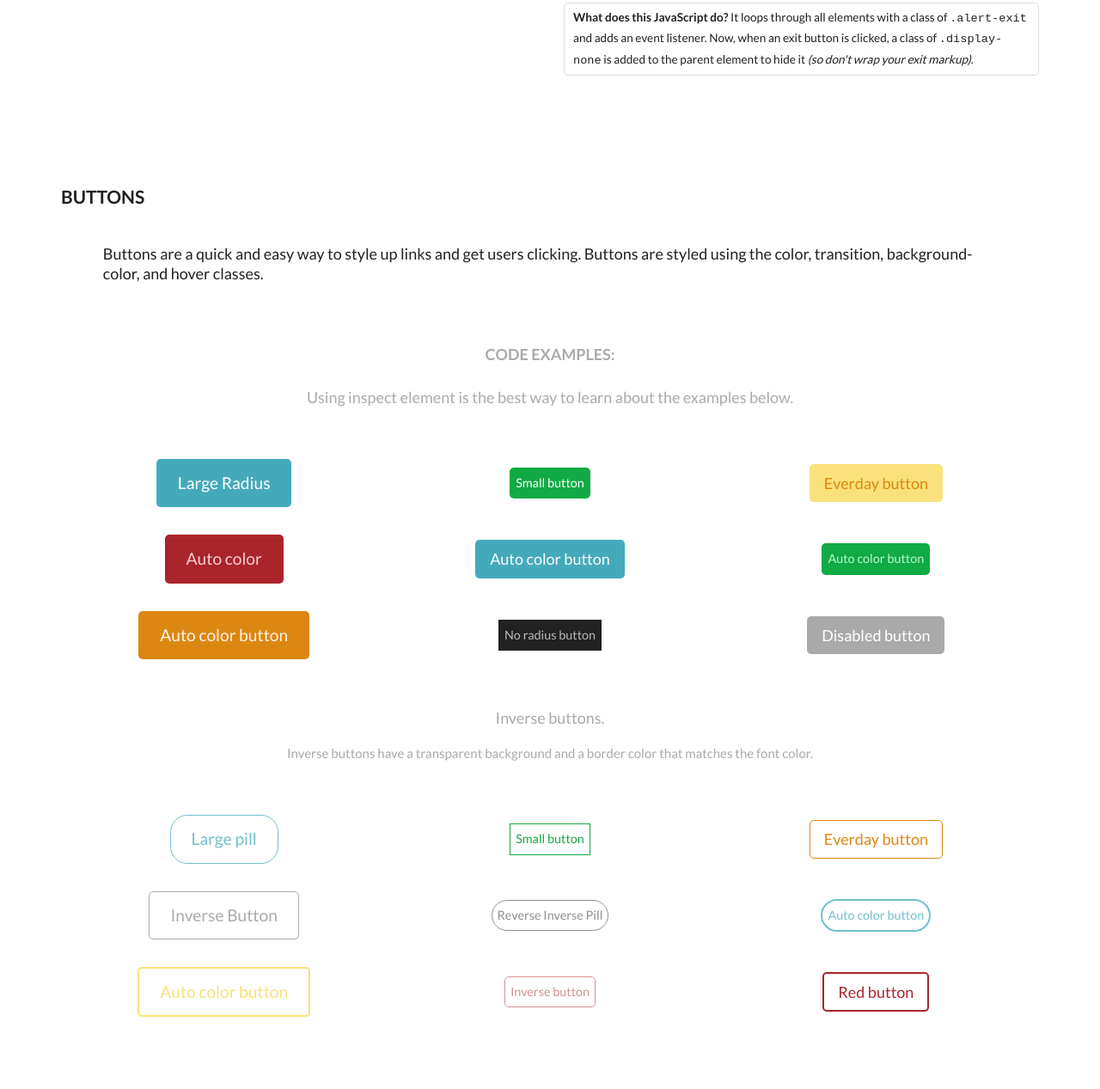
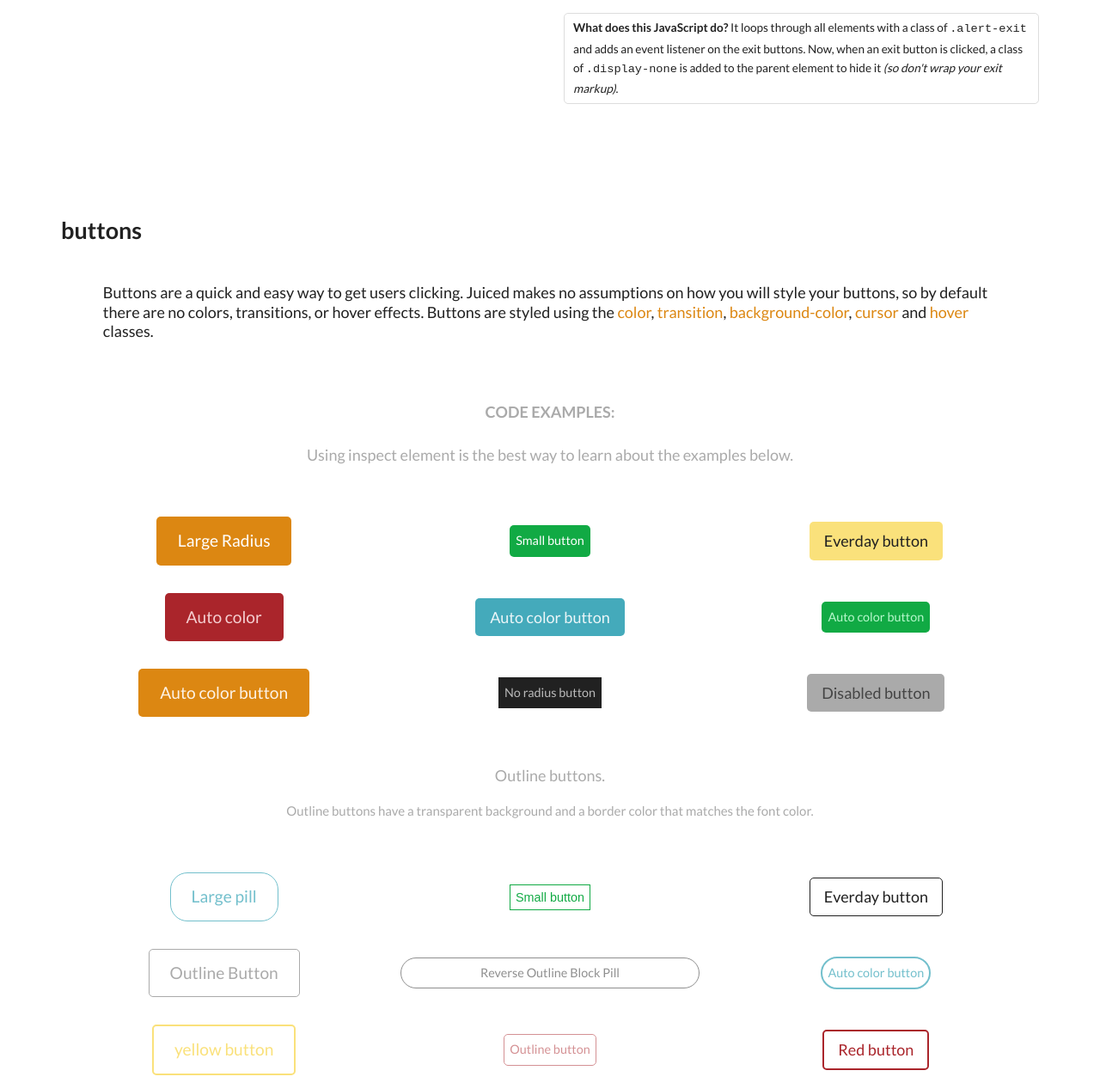
Before and after one commit to ovdojoey/Juiced, a website: page examples/index.html in a window 1280 px wide. Shown: the part 1274-2541 px from the top of the page at 86% size. Before the commit the page ends 2473 px from the top, so only its background shows below. Drawn offline with Linux system fonts and the light colour scheme.

Commit message:
updates to btn naming

```diff
--- a/examples/index.html
+++ b/examples/index.html
@@ -18,8 +18,9 @@
       padding: 10px 0;
     }
     .link-push-up{
-      position: reltative;
-      top: 80px;
+      position: relative;
+      top: -80px;
+      display: block;
     }
   </style>
 </head>
@@ -38,17 +39,17 @@
 
   <div class="container gutters items-start">
     <div class="col-12 top-padding">
-      <h3 class="text-left text-uppercase">alerts</h3>
+      <h2 class="text-left">alerts</h2>
     </div>
     <div class="col-11 col-push-half">
         <p class="text-left">
-          Alerts make it easy to display prominate information to the user.  They are styled using colors from your palette.
-          Alerts have optional exit button and size styles
-          .</p>
+          Alerts make it easy to display prominate information to the user.  They are styled using colors from your palette or you can use the optional <a href="/helper-classes/#color">color</a>, <a href="/helper-classes/#transition">transition</a>, <a href="/helper-classes/#background-color">background-color</a>, and <a href="/helper-classes/#hover">hover</a> classes.
+          Alerts can have an optional exit button and come in three sizes.
+          </p>
 
     </div>
     <div class="col-12">
-        <h4 class="color-light text-center text-uppercase">code examples:</h4>
+        <h4 class="color-light text-center text-uppercase">alert examples:</h4>
      </div>
     <div class="col-sm-6 col-order-1">
 
@@ -60,7 +61,7 @@
 
     </div>
     <div class="col-sm-6 col-order-3">
-      <h4 class="text-left">Easy exit buttons</h4>
+      <h4 class="text-left no-margin-top">Easy exit buttons</h4>
 
 
 
@@ -72,7 +73,7 @@
 
       <p class="color-light">
         <strong>Note:</strong>
-        Juiced has no JavaScript baked in.  You must manually add any Javascript funtionalty to hide alerts, Juiced makes this simple with CSS helper classes.  <a href="#alert-exit-functionality">See how</a>  &nbsp; <span class="hidden sm-visible position-absolute">&#8594;</span><span class="visible sm-hidden position-absolute">&#8595;</span>
+        Juiced has no JavaScript baked in.  You must manually add any Javascript functionalty to hide alerts, Juiced makes this simple with CSS helper classes.  <a href="#alert-exit-functionality">See how</a>  &nbsp; <span class="hidden sm-visible position-absolute">&#8594;</span><span class="visible sm-hidden position-absolute">&#8595;</span>
       </p>
 
     </div>
@@ -121,7 +122,7 @@
         &lt;/script&gt;
       </pre>
 
-      <div class="alert alert-sm"><strong>What does this JavaScript do?</strong> It loops through all elements with a class of <samp>.alert-exit</samp> and adds an event listener.  Now,  when an exit button is clicked, a class of <samp>.display-none</samp> is added to the parent element to hide it <em>(so don't wrap your exit markup)</em>.</div>
+      <div class="alert alert-sm"><strong>What does this JavaScript do?</strong> It loops through all elements with a class of <samp>.alert-exit</samp> and adds an event listener on the exit buttons.  Now,  when an exit button is clicked, a class of <samp>.display-none</samp> is added to the parent element to hide it <em>(so don't wrap your exit markup)</em>.</div>
 
 
     </div>
@@ -130,12 +131,12 @@
 
   <div class="container gutters items-start justify-space-">
     <div class="col-12 top-padding">
-      <a name="buttons"></a>
-      <h3 class="text-left text-uppercase">buttons</h3>
+      <a name="buttons" class="link-push-up"></a>
+      <h2 class="text-left">buttons</h2>
     </div>
     <div class="col-11 col-push-half">
         <p class="text-left">
-          Buttons are a quick and easy way to style up links and get users clicking.  Buttons are styled using the color, transition, background-color, and hover classes.
+          Buttons are a quick and easy way to get users clicking.  Juiced makes no assumptions on how you will style your buttons, so by default there are no colors, transitions, or hover effects.  Buttons are styled using the <a href="/helper-classes/#color">color</a>, <a href="/helper-classes/#transition">transition</a>, <a href="/helper-classes/#background-color">background-color</a>, <a href="/helper-classes/#cursor">cursor</a> and <a href="/helper-classes/#hover">hover</a> classes.
         </p>
 
     </div>
@@ -148,65 +149,65 @@
 
       <div class="container gutters-all items-center text-center">
         <div class="col-4">
-          <a href="#buttons" class="btn btn-lg radius background-color-blue color-white">Large Radius</a>
+          <a  class="btn btn-lg radius background-color-alt no-text-decoration hover-background-color-green color-white cursor-pointer">Large Radius</a>
         </div>
         <div class="col-4">
-          <a href="#buttons" class="btn btn-sm radius background-color-green color-white">Small button</a>
+          <a  class="btn btn-sm radius background-color-green color-white cursor-pointer">Small button</a>
         </div>
         <div class="col-4">
-          <a href="#buttons" class="btn radius background-color-yellow">Everday button</a>
+          <a  class="btn radius background-color-yellow cursor-pointer">Everday button</a>
         </div>
         <div class="col-4">
-          <a href="#buttons" class="btn btn-lg radius background-color-red color-auto text-decoration-none">Auto color</a>
+          <a  class="btn btn-lg radius background-color-red color-auto text-decoration-none cursor-pointer">Auto color</a>
         </div>
         <div class="col-4">
-          <a href="#buttons" class="btn radius background-color-primary color-auto">Auto color button</a>
+          <a  class="btn radius background-color-primary color-auto cursor-pointer">Auto color button</a>
         </div>
         <div class="col-4">
-          <a href="#buttons" class="btn btn-sm text-decoration-none radius background-color-green color-auto">Auto color button</a>
+          <a  class="btn btn-sm text-decoration-none radius background-color-green color-auto cursor-pointer">Auto color button</a>
         </div>
         <div class="col-4">
-          <a href="#buttons" class="btn btn-lg radius background-color-alt color-auto transition-all transition hover-btn-inverse hover-color-alt no-text-decoration">Auto color button</a>
+          <a  class="btn btn-lg radius background-color-alt color-auto transition-all transition hover-btn-outline hover-color-alt no-text-decoration cursor-pointer">Auto color button</a>
         </div>
         <div class="col-4">
-          <a href="#buttons" class="btn btn-sm background-color-dark color-auto">No radius button</a>
+          <a  class="btn btn-sm background-color-dark color-auto cursor-pointer">No radius button</a>
         </div>
         <div class="col-4">
-          <a href="#buttons" class="btn radius background-color-light cursor-not-allowed no-text-decoration color-white">Disabled button</a>
+          <a  class="btn radius background-color-light cursor-not-allowed no-text-decoration color-auto">Disabled button</a>
         </div>
       </div>
 
       <br />
-      <p class="text-center color-light no-margin-bottom">Inverse buttons.</p>
-      <p class="text-center"><small class="color-light">Inverse buttons have a transparent background and a border color that matches the font color.</small></p>
+      <p class="text-center color-light no-margin-bottom">Outline buttons.</p>
+      <p class="text-center"><small class="color-light">Outline buttons have a transparent background and a border color that matches the font color.</small></p>
 
-      <div class="container gutters-all items-center text-center">
-        <div class="col-4">
-          <a href="#buttons" class="btn btn-lg btn-pill btn-inverse background-color-blue color-blue opacity-75 hover-opacity-100 transition-opacity text-decoration-none">Large pill</a>
+      <div class="container gutters-all justify-space-around items-center text-center">
+        <div class="col-6 col-xs-4">
+          <a  class="btn btn-lg btn-pill btn-outline background-color-blue color-blue opacity-75 hover-opacity-100 transition-opacity text-decoration-none cursor-pointer">Large pill</a>
         </div>
-        <div class="col-4">
-          <a href="#buttons" class="btn btn-inverse btn-sm background-color-green color-green hover-color-dark transition-all transition text-decoration-none">Small button</a>
+        <div class="col-6 col-xs-4">
+          <button type="button" class="btn btn-outline btn-sm background-color-green color-green hover-color-dark transition-all transition text-decoration-none cursor-pointer">Small button</button>
         </div>
-        <div class="col-4">
-          <a href="#buttons" class="btn radius btn-inverse background-color-yellow hover-background-color-alt hover-color-white no-text-decoration transition-background-color transition-fast">Everday button</a>
+        <div class="col-6 col-xs-4">
+          <a  class="btn radius btn-outline background-color-yellow hover-background-color-alt hover-color-white no-text-decoration transition-background-color transition-fast">Everday button</a>
         </div>
-        <div class="col-4">
-          <a href="#buttons" class="btn btn-lg btn-inverse radius background-color-light color-light text-decoration-none hover-color-dark transition-all transition">Inverse Button</a>
+        <div class="col-6 col-xs-4">
+          <a  class="btn btn-lg btn-outline radius background-color-light color-light text-decoration-none hover-color-dark transition-all transition">Outline Button</a>
         </div>
-        <div class="col-4">
-          <a href="#buttons" class="btn btn-pill btn-sm btn-inverse hover-btn-inverse-reverse color-dark no-text-decoration transition-fast transition-all hover-opacity-75 opacity-50 hover-background-color-dark hover-color-white">Reverse Inverse Pill</a>
+        <div class="col-6 col-xs-4">
+          <a  class="btn btn-pill btn-block btn-sm btn-outline hover-btn-outline-reverse color-dark no-text-decoration transition-fast transition-all hover-opacity-75 opacity-50 hover-background-color-dark hover-color-white">Reverse Outline Block Pill</a>
         </div>
-        <div class="col-4">
-          <a href="#buttons" class="btn btn-sm btn-pill btn-inverse-thick btn-inverse text-decoration-none color-blue opacity-75 hover-opacity-100 transition transtion-all hover-color-dark">Auto color button</a>
+        <div class="col-6 col-xs-4">
+          <a  class="btn btn-sm btn-pill btn-outline-thick btn-outline text-decoration-none color-blue opacity-75 hover-opacity-100 transition transtion-all hover-color-dark">Auto color button</a>
         </div>
-        <div class="col-4">
-          <a href="#buttons" class="btn btn-lg btn-inverse-thick btn-inverse radius color-yellow">Auto color button</a>
+        <div class="col-6 col-xs-4">
+          <a  class="btn btn-lg btn-outline-thick btn-outline radius color-yellow">yellow button</a>
         </div>
-        <div class="col-4">
-          <a href="#buttons" class="btn btn-sm btn-inverse radius color-red opacity-50 hover-opacity-100 text-decoration-none">Inverse button</a>
+        <div class="col-6 col-xs-4">
+          <a  class="btn btn-sm btn-outline radius color-red opacity-50 hover-opacity-100 text-decoration-none">Outline button</a>
         </div>
-        <div class="col-4">
-          <a href="#buttons" class="btn btn-inverse btn-inverse-thick radius color-red hover-color-dark text-decoration-none">Red button</a>
+        <div class="col-6 col-xs-4">
+          <a  class="btn btn-outline btn-outline-thick radius color-red hover-color-dark text-decoration-none">Red button</a>
         </div>
       </div>
 
@@ -226,6 +227,14 @@
     });
   });
 
+  var _btnClass = [].slice.call(document.querySelectorAll('.btn'));
+  _btnClass.forEach(function(ele) {
+    ele.addEventListener("click", function(){
+      var _classList = this.className;
+      alert(_classList);
+    })
+  });
+
 
   </script>
 </body>
--- a/sass/juiced.scss
+++ b/sass/juiced.scss
@@ -210,12 +210,15 @@ p{
   &.btn-pill{
     border-radius: 20px;
   }
-  &.btn-inverse{
+  &.btn-outline{
     background: transparent;
     border: 1px solid;
-    &.btn-inverse-thick{
+    &.btn-outline-thick{
       border: 2px solid;
     }
+  }
+  &.btn-block{
+    width: 100%;
   }
 }
 
@@ -229,6 +232,7 @@ p{
   transition: box-shadow .4s, border-color .2s;
   font-size: 1rem;
   outline: none;
+  line-height: inherit;
 
   &.radius{
     border-radius: 4px;
@@ -281,6 +285,9 @@ p{
 .no-margin-right{
   margin-right: 0;
 }
+.no-border{
+  border: 0;
+}
 
 .hidden{
   visibility: hidden;
@@ -413,7 +420,7 @@ p{
 }
 
 .background-color-primary.color-auto{
-  color: lighten($color-primary, 48%);
+  color: lighten($color-primary, 45%);
 }
 .background-color-alt.color-auto{
   color: lighten($color-alt, 48%);
@@ -422,7 +429,7 @@ p{
   color: lighten($color-dark, 60%);
 }
 .background-color-light.color-auto{
-  color: darken($color-light, 48%);
+  color: darken($color-light, 40%);
 }
 .background-color-green.color-auto{
   color: lighten($color-green, 48%);
@@ -434,7 +441,7 @@ p{
   color: darken($color-yellow, 48%);
 }
 .background-color-blue.color-auto{
-  color: darken($color-blue, 48%);
+  color: lighten($color-blue, 45%);
 }
 .background-color-white.color-auto{
   color: darken($color-white, 48%);
@@ -589,13 +596,13 @@ p{
     background: $color-white;
   }
 }
-.hover-btn-inverse{
+.hover-btn-outline{
   &:hover{
     background: transparent !important;
     border: 1px solid;
   }
 }
-.btn.hover-btn-inverse-reverse{
+.btn.hover-btn-outline-reverse{
   &:hover{
     background: auto;
     border: 1px solid transparent;
```
Also changed, not shown: README.md, dist/css/juiced.css.
